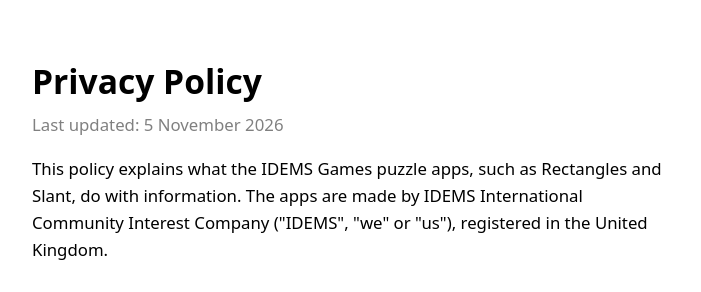
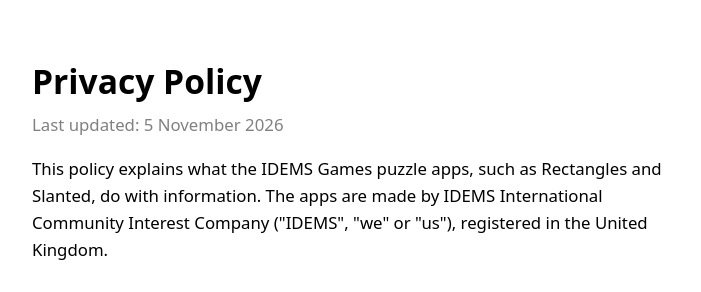
Before and after one commit to IDEMSInternational/games-data, a plain HTML site: page privacy.html in a window 1280 px wide. Shown: the top 292 px of the page, without its empty margins (288-989 px from the left). Drawn offline with Linux system fonts and the light colour scheme.

Commit message:
Privacy page and README: the game is called Slanted
The App Store already has an app called Slant, so Slant is published as
Slanted (slant#4).

Co-Authored-By: Claude Opus 5.5 <noreply@anthropic.com>

```diff
--- a/privacy.html
+++ b/privacy.html
@@ -18,7 +18,7 @@
 <body>
 <h1>Privacy Policy</h1>
 <p>Last updated: 5 November 2026</p>
-<p>This policy explains what the IDEMS Games puzzle apps, such as Rectangles and Slant, do with information. The apps are made by IDEMS International Community Interest Company ("IDEMS", "we" or "us"), registered in the United Kingdom.</p>
+<p>This policy explains what the IDEMS Games puzzle apps, such as Rectangles and Slanted, do with information. The apps are made by IDEMS International Community Interest Company ("IDEMS", "we" or "us"), registered in the United Kingdom.</p>
 <h2>The short version</h2>
 <p>At the moment, the apps do not collect any personal information. You don't need an account, there are no adverts, and the apps don't send anything about you or your games over the internet. This may change in the future, for example if we use the apps for research, but never without telling you first: see "Changes, including future research" below.</p>
 <h2>What stays on your device</h2>
```
Also changed, not shown: 1 other file.
